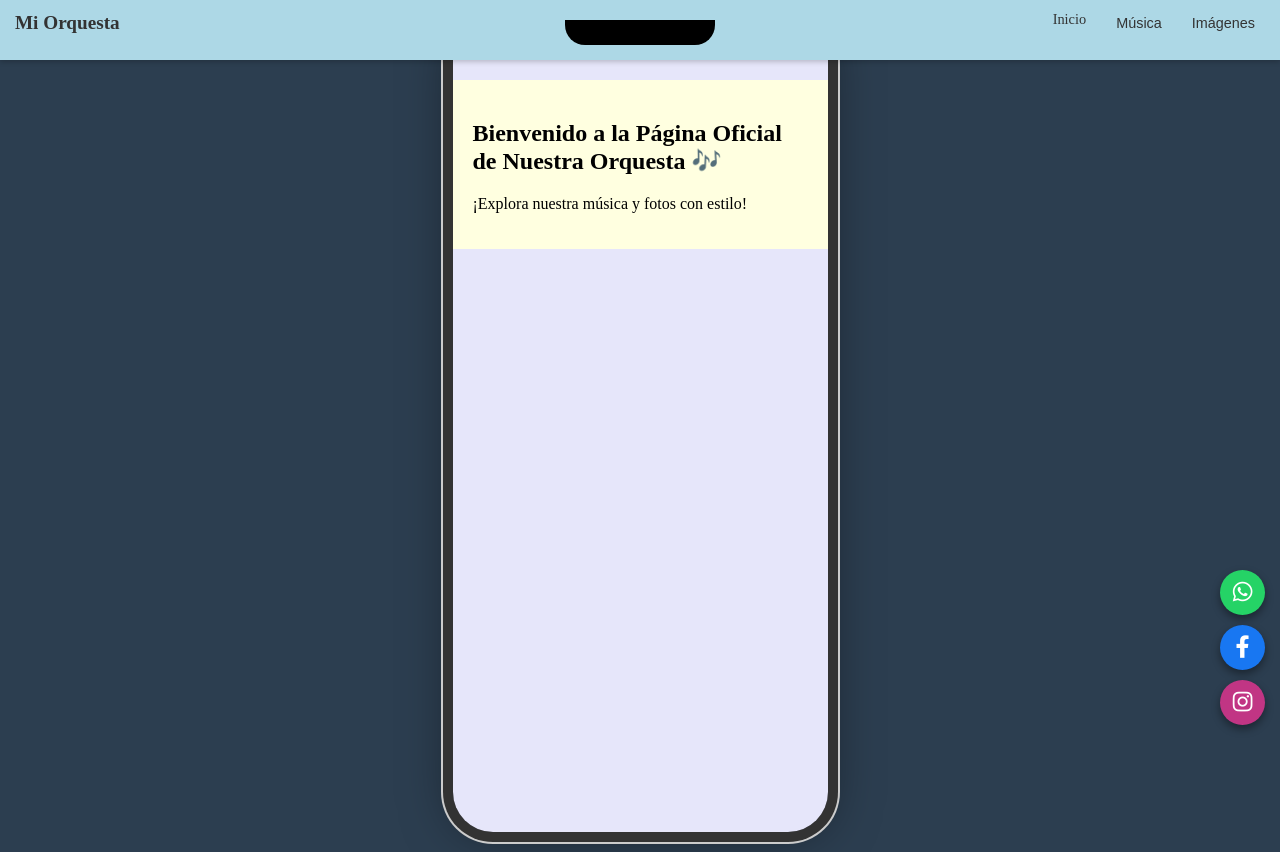
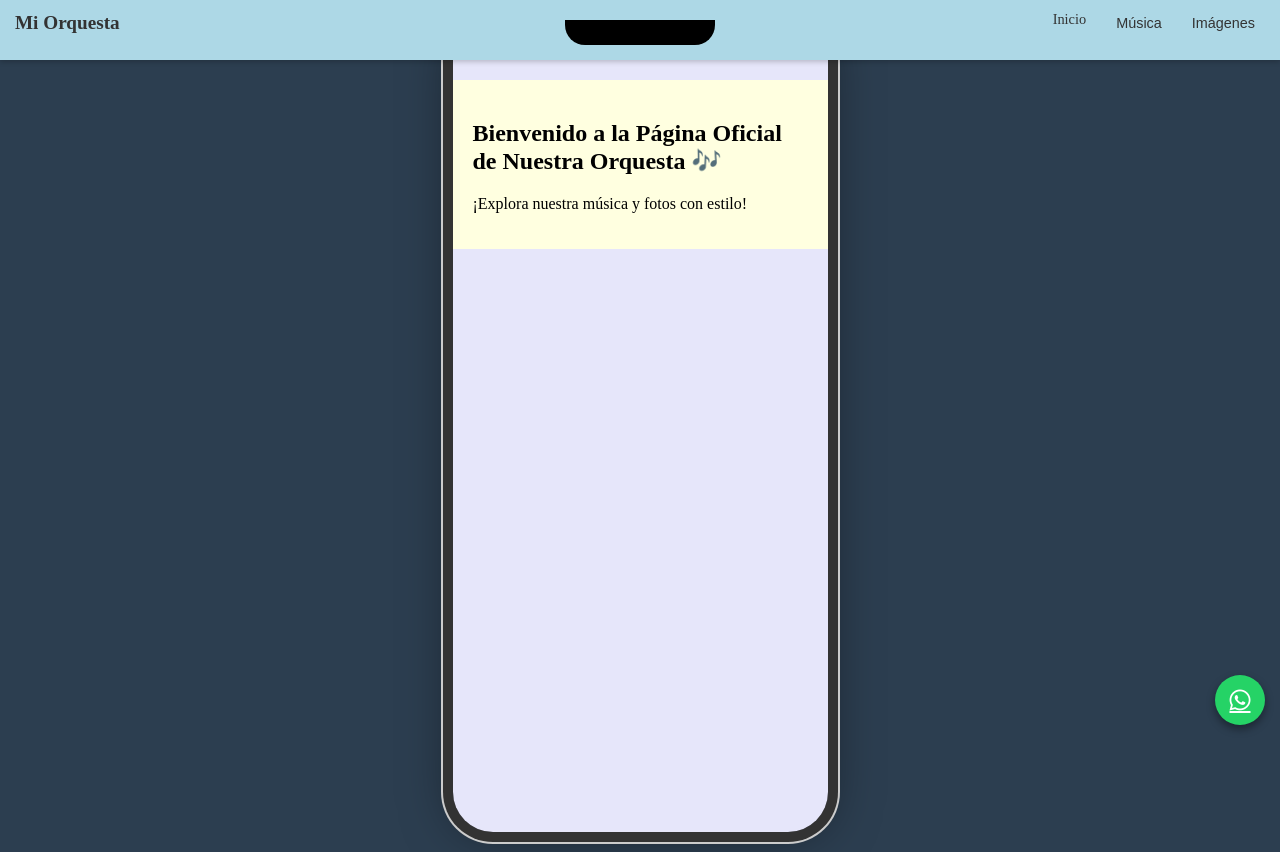
Before and after one commit to vdrj777/orquesta, a plain HTML site: page index.html in a window 1280 px wide. Drawn offline with Linux system fonts and the light colour scheme.

Commit message:
index.html
4

```diff
--- a/index.html
+++ b/index.html
@@ -5,36 +5,15 @@
 <head>
     <meta charset="UTF-8">
     <meta name="viewport" content="width=device-width, initial-scale=1.0">
-    <title>Mi Orquesta Sinfónica | Agenda de Conciertos y Música Clásica</title>
-
-    <meta name="description" content="La mejor orquesta sinfónica de [Tu Ciudad/Región]. Consulta nuestra agenda de conciertos, explora nuestra galería de imágenes y escucha el repertorio clásico más destacado.">
-
-    <meta name="keywords" content="orquesta sinfónica, música clásica, conciertos, [Tu Ciudad], agenda cultural, músicos, director de orquesta">
-
-    <meta name="robots" content="index, follow">
-
-    <meta name="author" content="[Nombre del Propietario o Desarrollador]">
-
-    <link rel="canonical" href="https://www.tuorquesta.com/">
-
-    <meta property="og:title" content="Mi Orquesta Sinfónica | Música y Eventos">
-    <meta property="og:description" content="Descubre nuestra agenda de conciertos, galería de fotos y escucha nuestras mejores piezas clásicas. ¡Síguenos!">
-
-    <meta property="og:image" content="https://www.tuorquesta.com/imagenes/logotipo_1200x630.png">
-
-    <meta property="og:url" content="https://www.tuorquesta.com">
-    <meta property="og:type" content="website">
-    <meta name="twitter:card" content="summary_large_image">
+    <title>Orquesta - Colores y Animación</title>
 
     <link rel="stylesheet" href="https://cdnjs.cloudflare.com/ajax/libs/font-awesome/6.0.0-beta3/css/all.min.css">
 
     <style>
+        /* La altura del menú fijo es de aproximadamente 60px.
+           Ajustamos el padding-top para que el contenido empiece debajo del menú. */
         :root {
             --menu-height: 60px;
-            --social-icon-size: 45px; /* Tamaño de los iconos sociales */
-            --social-spacing: 10px; /* Espacio entre iconos */
-            --social-bottom-margin: 75px; /* Margen desde abajo para los iconos */
-            --social-right-margin: 15px; /* Margen desde la derecha para los iconos */
         }
 
         /* ----------------------------------- */
@@ -75,18 +54,18 @@
         }
 
         /* ----------------------------------- */
-        /* ESTILOS DE LA PÁGINA WEB REAL (PANTALLA) */
+        /* ESTILOS DE LA PÁGINA WEB REAL (DENTRO DEL MARCO) */
         /* ----------------------------------- */
         .pagina-contenido {
             width: 100%;
             height: 100%;
             overflow-y: scroll;
             background-color: #E6E6FA; /* VIOLETA CLARITO (Fondo General) */
-            padding-top: var(--menu-height);
+            padding-top: var(--menu-height); /* IMPORTANTE: Empuja el contenido hacia abajo del menú fijo */
             box-sizing: border-box;
         }
 
-        /* --- Estilos del Menú (Header) --- */
+        /* --- Estilos del Menú --- */
         .menu-estatico {
             position: fixed;
             top: 0;
@@ -96,7 +75,7 @@
             color: #333;
             box-shadow: 0 2px 5px rgba(0, 0, 0, 0.2);
             z-index: 1000;
-            height: var(--menu-height);
+            height: var(--menu-height); /* Fija la altura del menú */
         }
 
         .menu-estatico nav {
@@ -146,13 +125,16 @@
         main section {
             padding: 20px;
             margin: 0;
+            /* Agregamos padding-top a las secciones para evitar que el menú las cubra */
             padding-top: 20px;
         }
 
+        /* 1. SECCIÓN AMARILLA CLARITA */
         #inicio {
             background-color: #FFFFE0; /* Amarillo Clarito */
         }
 
+        /* 2. SECCIÓN ROJITA DESTELLANDO */
         #galeria-musica {
             background-color: #FFCCCC; /* Rojito Clarito */
             animation: destello-sutil 2s infinite alternate;
@@ -170,16 +152,21 @@
             }
         }
 
+        /* 3. SECCIÓN GRIS */
         #galeria-imagenes {
             background-color: #CCCCCC; /* Gris */
             display: none;
         }
 
+        /* Las galerías deben tener la clase 'oculta' para ser controladas por JS */
         .oculta {
             display: none !important;
         }
 
-        /* Estilos de Contenido Interno */
+        /* ----------------------------------- */
+        /* Estilos de Contenido (Internos a las Galerías) */
+        /* ----------------------------------- */
+
         .item-galeria {
             background-color: rgba(255, 255, 255, 0.8);
             padding: 15px;
@@ -206,45 +193,28 @@
         }
 
         /* ----------------------------------- */
-        /* Iconos de Redes Sociales Flotantes */
+        /* Icono de WhatsApp Fijo */
         /* ----------------------------------- */
-        .redes-sociales-flotantes {
+        .whatsapp-flotante {
             position: fixed;
-            bottom: var(--social-bottom-margin);
-            right: var(--social-right-margin);
-            display: flex; /* Para que los iconos se alineen horizontalmente */
-            flex-direction: column; /* Cambia a columna para apilar verticalmente */
-            gap: var(--social-spacing); /* Espacio entre los iconos */
-            z-index: 1000;
-        }
-
-        .redes-sociales-flotantes a {
+            bottom: 75px;
+            right: 15px;
+            background-color: #25D366;
             color: white;
-            width: var(--social-icon-size);
-            height: var(--social-icon-size);
+            width: 50px;
+            height: 50px;
             border-radius: 50%;
             display: flex;
             justify-content: center;
             align-items: center;
-            font-size: calc(var(--social-icon-size) * 0.5); /* Tamaño del icono dentro del círculo */
+            font-size: 24px;
             box-shadow: 0 4px 8px rgba(0, 0, 0, 0.4);
+            z-index: 1000;
             transition: transform 0.3s;
-            text-decoration: none; /* Quitar el subrayado */
         }
 
-        .redes-sociales-flotantes a:hover {
+        .whatsapp-flotante:hover {
             transform: scale(1.1);
-        }
-
-        /* Colores específicos para cada red social */
-        .redes-sociales-flotantes .whatsapp {
-            background-color: #25D366;
-        }
-        .redes-sociales-flotantes .facebook {
-            background-color: #1877F2;
-        }
-        .redes-sociales-flotantes .instagram {
-            background-color: #C13584; /* O un gradiente: linear-gradient(45deg, #f09433 0%, #e6683c 25%, #dc2743 50%, #cc2366 75%, #bc1888 100%); */
         }
 
     </style>
@@ -279,7 +249,7 @@
                         <audio controls src="ruta/a/tu/audio.mp3">Tu navegador no soporta el elemento de audio.</audio>
                     </div>
                     <div class="item-galeria">
-                        <h4>Audio Incrustado (SoundCloud/YouTube)</h4>
+                        <h4>Audio Incrustado (SoundCloud)</h4>
                         <iframe width="100%" height="166" scrolling="no" frameborder="no" allow="autoplay" src="https://w.soundcloud.com/player/?url=https%3A//api.soundcloud.com/tracks/EJEMPLO&color=%23ff5500&auto_play=false&hide_related=false&show_comments=true&show_user=true&show_reposts=false&show_teaser=true"></iframe>
                     </div>
                 </section>
@@ -298,17 +268,9 @@
                 </section>
             </main>
 
-            <div class="redes-sociales-flotantes">
-                <a href="https://wa.me/573001234567" target="_blank" class="whatsapp">
-                    <i class="fab fa-whatsapp"></i>
-                </a>
-                <a href="https://www.facebook.com/TuPaginaDeFacebook" target="_blank" class="facebook">
-                    <i class="fab fa-facebook-f"></i>
-                </a>
-                <a href="https://www.instagram.com/TuCuentaDeInstagram" target="_blank" class="instagram">
-                    <i class="fab fa-instagram"></i>
-                </a>
-            </div>
+            <a href="https://wa.me/573001234567" target="_blank" class="whatsapp-flotante">
+                <i class="fab fa-whatsapp"></i>
+            </a>
 
         </div>
     </div>
@@ -320,7 +282,7 @@
             const galeriaMusica = document.getElementById('galeria-musica');
             const galeriaImagenes = document.getElementById('galeria-imagenes');
             const paginaContenido = document.querySelector('.pagina-contenido');
-            const menuHeight = 60; // Altura fija del menú
+            const menuHeight = 60; // Altura del menú en píxeles
 
             // Función para ocultar todas las galerías
             function ocultarTodasLasGalerias() {
@@ -330,7 +292,10 @@
 
             // Función para hacer scroll justo debajo del menú fijo
             function scrollToSection(section) {
+                // Calcula la posición de scroll: posición de la sección menos la altura del menú
                 const scrollPosition = section.offsetTop - menuHeight;
+
+                // Hace el scroll en el contenedor principal (la "pantalla" del iPhone)
                 paginaContenido.scrollTo({
                     top: scrollPosition,
                     behavior: 'smooth'
@@ -341,6 +306,7 @@
             btnMusica.addEventListener('click', function() {
                 ocultarTodasLasGalerias();
                 galeriaMusica.classList.remove('oculta');
+                // Llama a la función de scroll mejorada
                 scrollToSection(galeriaMusica);
             });
 
@@ -348,10 +314,11 @@
             btnImagenes.addEventListener('click', function() {
                 ocultarTodasLasGalerias();
                 galeriaImagenes.classList.remove('oculta');
+                // Llama a la función de scroll mejorada
                 scrollToSection(galeriaImagenes);
             });
 
-             // Evento para el botón de Inicio
+             // Evento para el botón de Inicio (simplemente va al top de la página)
             document.querySelector('.opciones-menu a[href="#inicio"]').addEventListener('click', function(e) {
                 e.preventDefault();
                 ocultarTodasLasGalerias();
```
